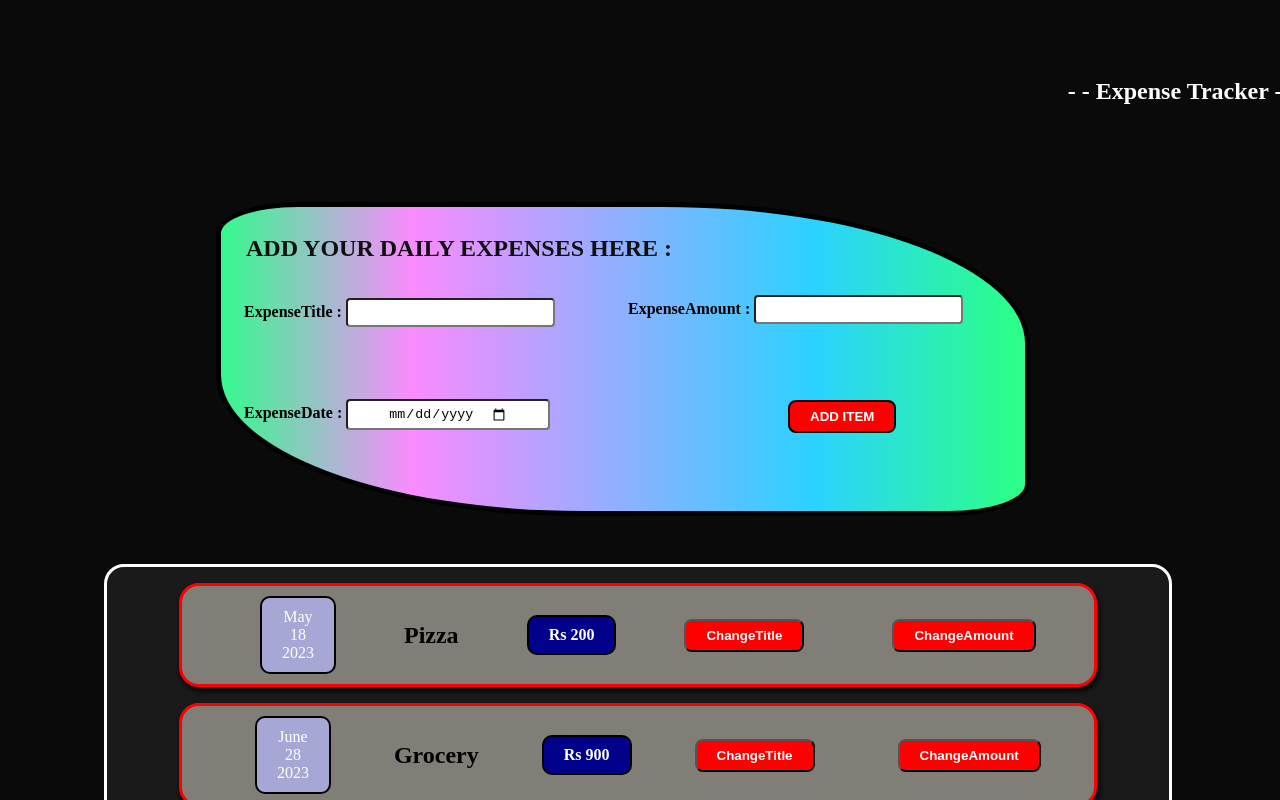
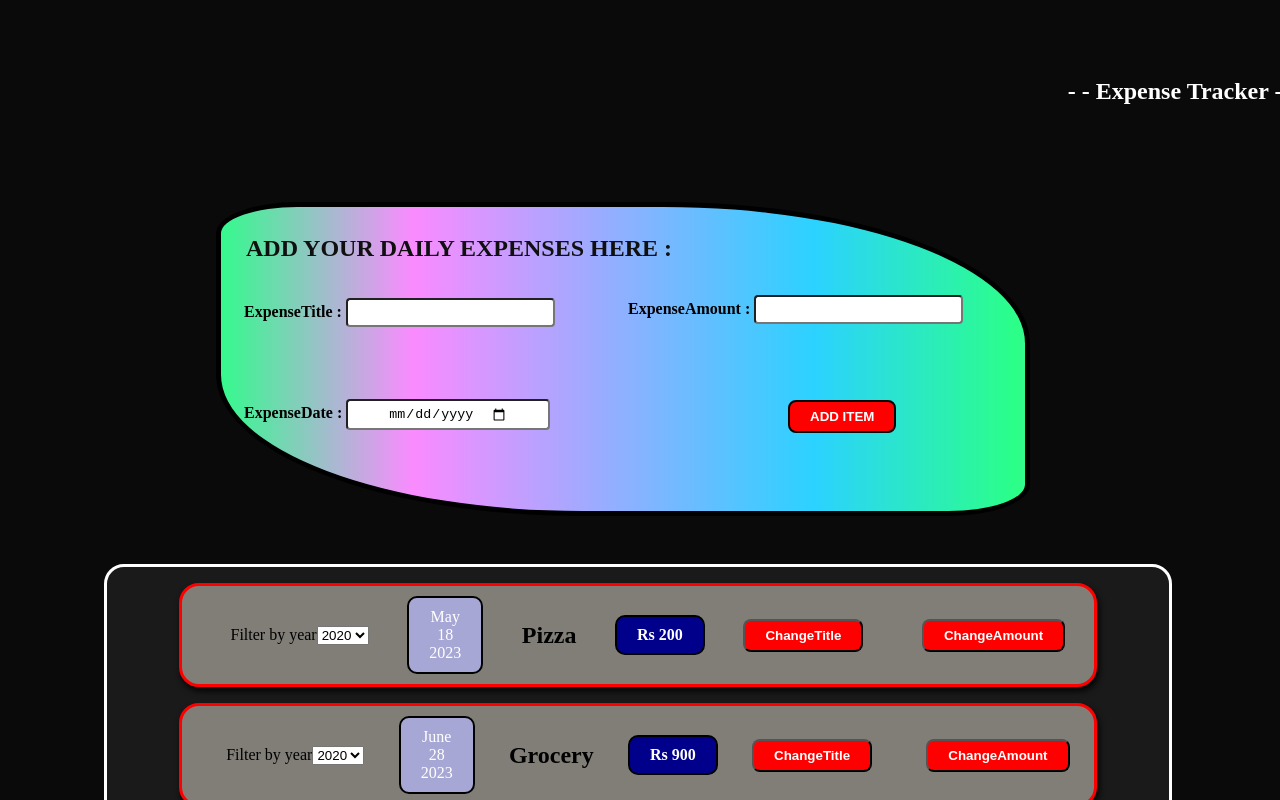
Before and after one commit to Vaibhavdesai99/React-JS, a React (Create React App) app: page / in a window 1280 px wide. Shown: the top 800 px of the page. Built offline with nearby package versions, Linux system fonts and the light colour scheme.

Commit message:
PlaceHolder - Adding a filter which doesnt work on the expense tracker

```diff
--- /dev/null
+++ b/src/components/Expenses/ExpenseFilter.js
@@ -0,0 +1,26 @@
+import "./ExpenseFilter.css";
+
+import React from "react";
+
+const ExpenseFilter = (props) => {
+  const dropDownChangeHandler = (event) => {
+    props.onChangeFilter(event.target.value);
+  };
+
+  return (
+    <div className="expenses-filter">
+      <div className="'expense-filter-control">
+        <label>Filter by year</label>
+
+        <select value={props.selected} onChange={dropDownChangeHandler}>
+          <option value="2022">2022</option>
+          <option value="2021">2021</option>
+          <option value="2020">2020</option>
+          <option value="2019">2019</option>
+        </select>
+      </div>
+    </div>
+  );
+};
+
+export default ExpenseFilter;
--- a/src/components/Expenses/ExpenseItem.js
+++ b/src/components/Expenses/ExpenseItem.js
@@ -7,11 +7,21 @@
 
 import ExpenseDetails from "./ExpenseDetails";
 
+import ExpenseFilter from "./ExpenseFilter";
+
 import Cards from "../UI/Cards";
 
 const Expenseitem = (props) => {
+  const [filteredYear, selectedFilteredYear] = useState("2020");
+
+  const FilterChangeHandler = (selectedYear) => {
+    selectedFilteredYear(selectedYear);
+  };
+
+  //title change
   const [title, updatedTitle] = useState(props.title);
 
+  //amount chnage
   const [amount, setAmount] = useState(props.amount);
 
   const titleHandler = () => {
@@ -26,6 +36,10 @@
     //we changed div and use Cards here so all style get applied here
 
     <Cards className="expenses">
+      <ExpenseFilter
+        selected={filteredYear}
+        onChangeFilter={FilterChangeHandler}
+      />
       <ExpenseDate date={props.date} />
       <ExpenseDetails title={title} amount={amount} />
       <div className="titlebutton">
```
Also changed, not shown: src/components/Expenses/ExpenseFilter.css (added).
